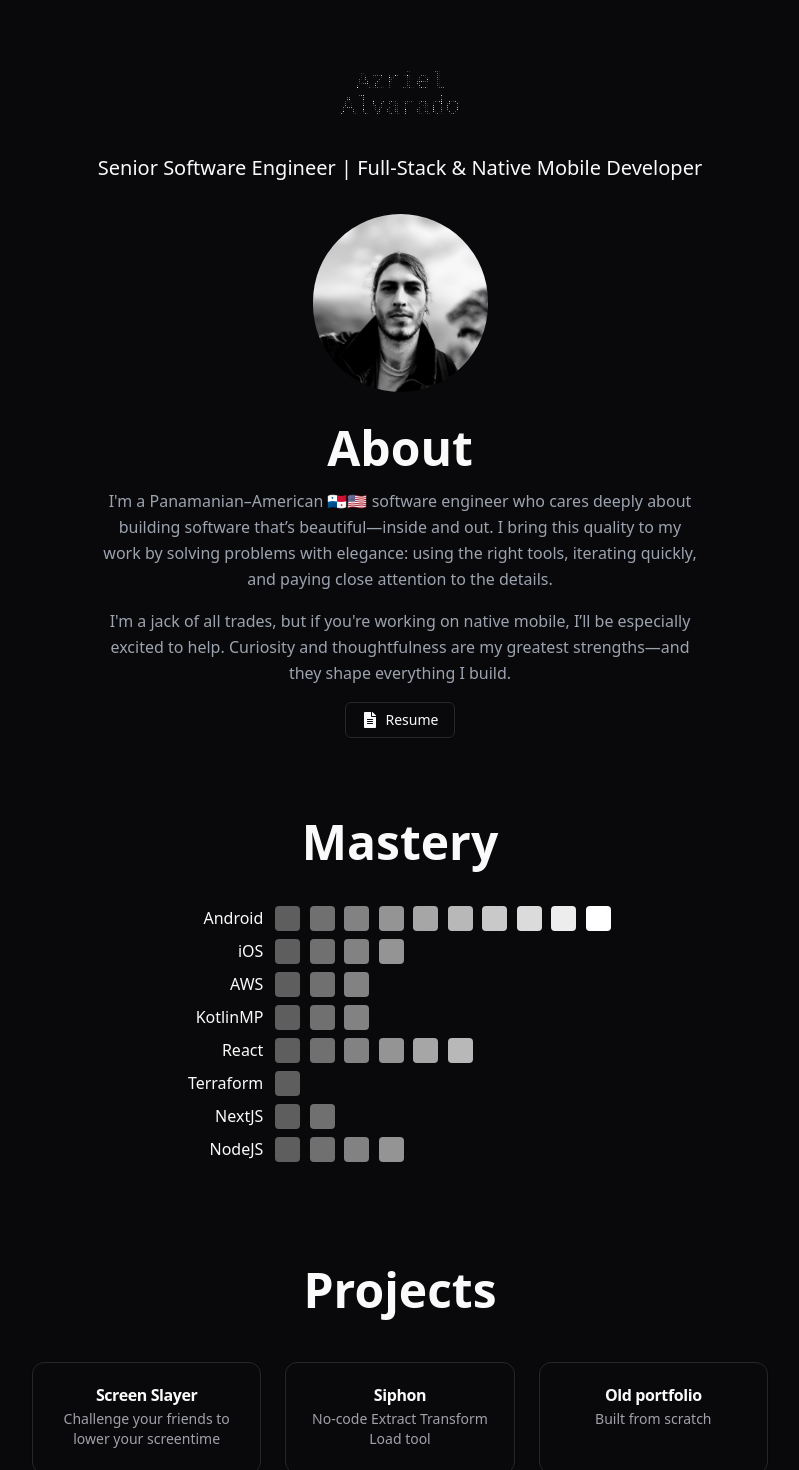
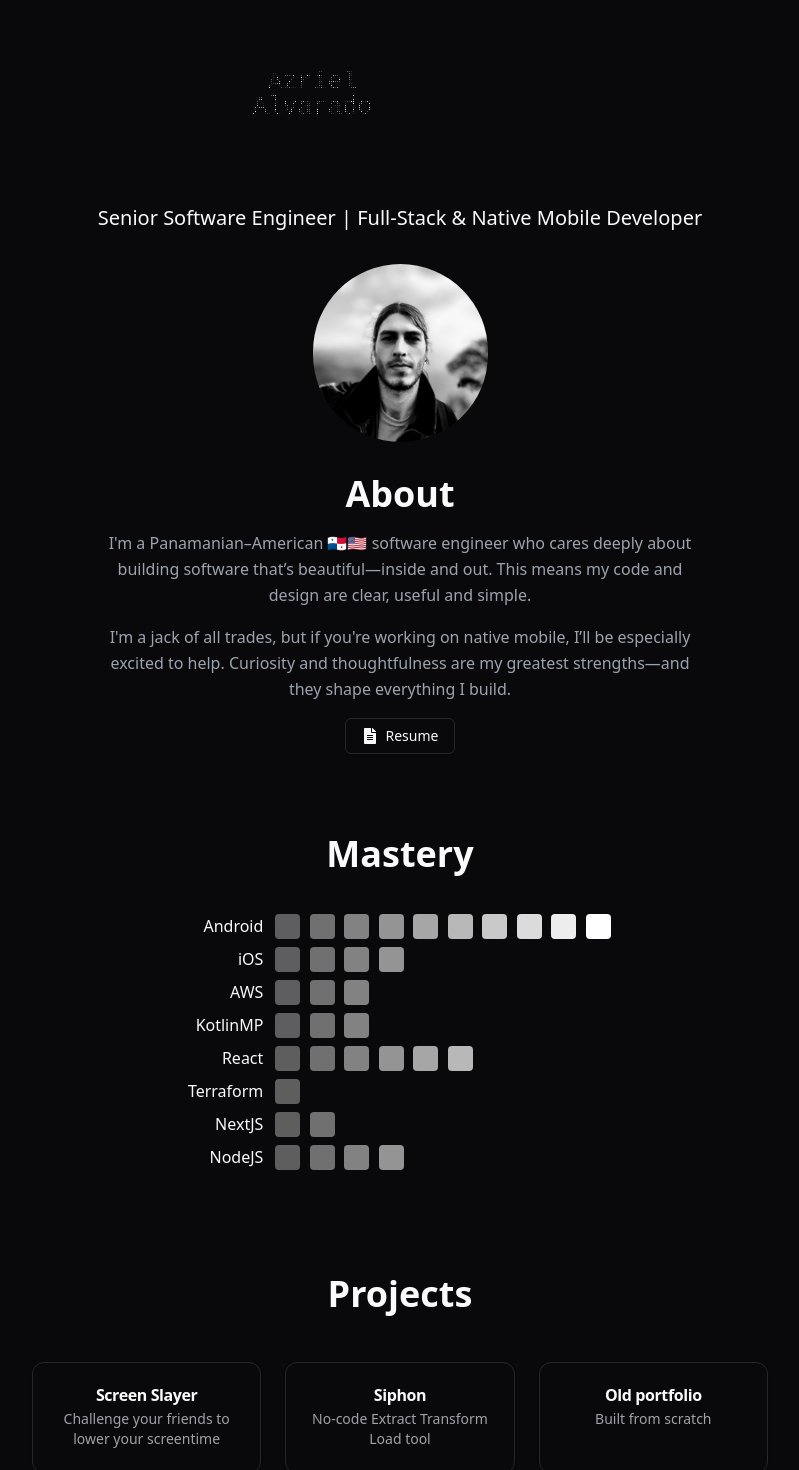
Before and after one commit to L33thaxor118/portfolio, a Next.js app: page / in a window 1280 px wide. Shown: the top 1470 px of the page, without its empty margins (240-1039 px from the left). Built offline with nearby package versions, Linux system fonts and the light colour scheme.

Commit message:
Polish design

```diff
--- a/src/app/page.tsx
+++ b/src/app/page.tsx
@@ -105,8 +105,9 @@ export default function Portfolio() {
         <div className="container text-center mx-auto p-6 font-sans">
             <section className="pt-10 pb-20">
                 <div className="flex flex-col items-center">
+                    <div className="w-[350px] h-[100px]">
                         <LogoDotsShader
-                        opacities={[0.4, 0.4, 0.6, 0.6, 0.6, 0.8, 0.8, 0.8, 0.9, 1]}
+                            opacities={[0.4, 0.4, 0.6, 0.6, 0.6, 0.8, 0.9, 0.9, 0.9, 1]}
                             colors={[
                                 [255, 255, 255],
                             ]}
@@ -117,15 +118,14 @@ export default function Portfolio() {
                             height={50}
                             width={175}
                         />
+                    </div>
                     <p className="text-xl mb-4 mt-10">Senior Software Engineer | Full-Stack & Native Mobile
                         Developer</p>
                     <img src={"me.jpeg"} alt={"idk"} width={175} height={175} className={"rounded-full mt-4"}/>
 
-                    <h2 className="text-5xl font-bold mb-4 mt-8">About</h2>
+                    <h2 className="text-4xl font-bold mb-4 mt-8">About</h2>
                     <p className="text-gray-400 mb-4 max-w-[600px] leading-relaxed">I'm a Panamanian–American 🇵🇦🇺🇸 software engineer who
-                        cares deeply about building software that’s beautiful—inside and out. I bring this quality to my
-                        work by solving problems with elegance: using the right tools, iterating quickly, and paying
-                        close attention to the details.</p>
+                        cares deeply about building software that’s beautiful—inside and out. This means my code and design are clear, useful and simple.</p>
                     <p className="text-gray-400 mb-4 max-w-[600px] leading-relaxed">
                         I'm a jack of all trades, but if you're working on native mobile, I’ll be especially excited to
                         help. Curiosity and thoughtfulness are my greatest strengths—and they shape everything I build.
@@ -137,11 +137,11 @@ export default function Portfolio() {
                 </div>
             </section>
             <section className="flex flex-col items-center w-full">
-                <h2 className="text-5xl font-bold mb-10">Mastery</h2>
+                <h2 className="text-4xl font-bold mb-10">Mastery</h2>
                 <SkillGrid/>
             </section>
             <section className="mt-12 text-center py-12">
-            <h2 className="text-5xl font-bold mb-8 mt-2">Projects</h2>
+            <h2 className="text-4xl font-bold mb-8 mt-2">Projects</h2>
                 <div className="grid grid-cols-1 sm:grid-cols-2 lg:grid-cols-3 gap-6 p-4 max-w-3xl m-auto">
                     {
                         projects.map((project) =>
```
Lines whose indentation alone changed are shown as unchanged.
